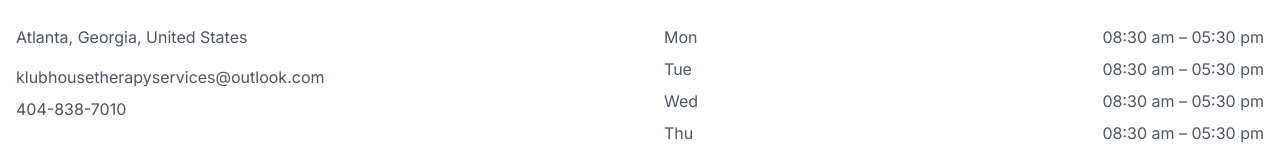
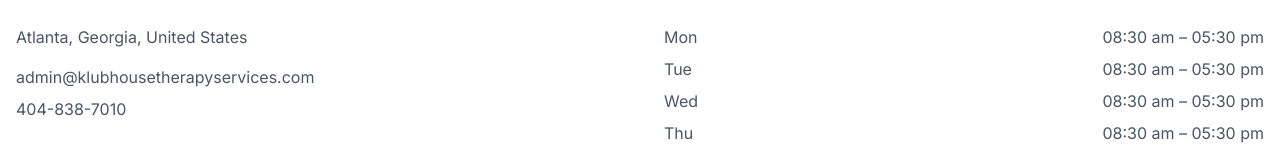
Before and after one commit to BTheCoderr/Klubhouse-Therapy-Services, a Next.js app: page / in a window 1280 px wide. Shown: the part 3145-3302 px from the top of the page. Built offline with nearby package versions, Linux system fonts and the light colour scheme.

Commit message:
Update footer email to admin@klubhousetherapyservices.com

```diff
--- a/components/Footer.tsx
+++ b/components/Footer.tsx
@@ -21,8 +21,8 @@ export const Footer = () => {
             <h3 className="text-2xl font-semibold mb-6">Klubhouse Therapy Services</h3>
             <p className="text-gray-600 mb-4">Atlanta, Georgia, United States</p>
             <p className="mb-2">
-              <a href="mailto:klubhousetherapyservices@outlook.com" className="text-gray-600 hover:text-primary">
-                klubhousetherapyservices@outlook.com
+              <a href="mailto:admin@klubhousetherapyservices.com" className="text-gray-600 hover:text-primary">
+                admin@klubhousetherapyservices.com
               </a>
             </p>
             <p>
```
